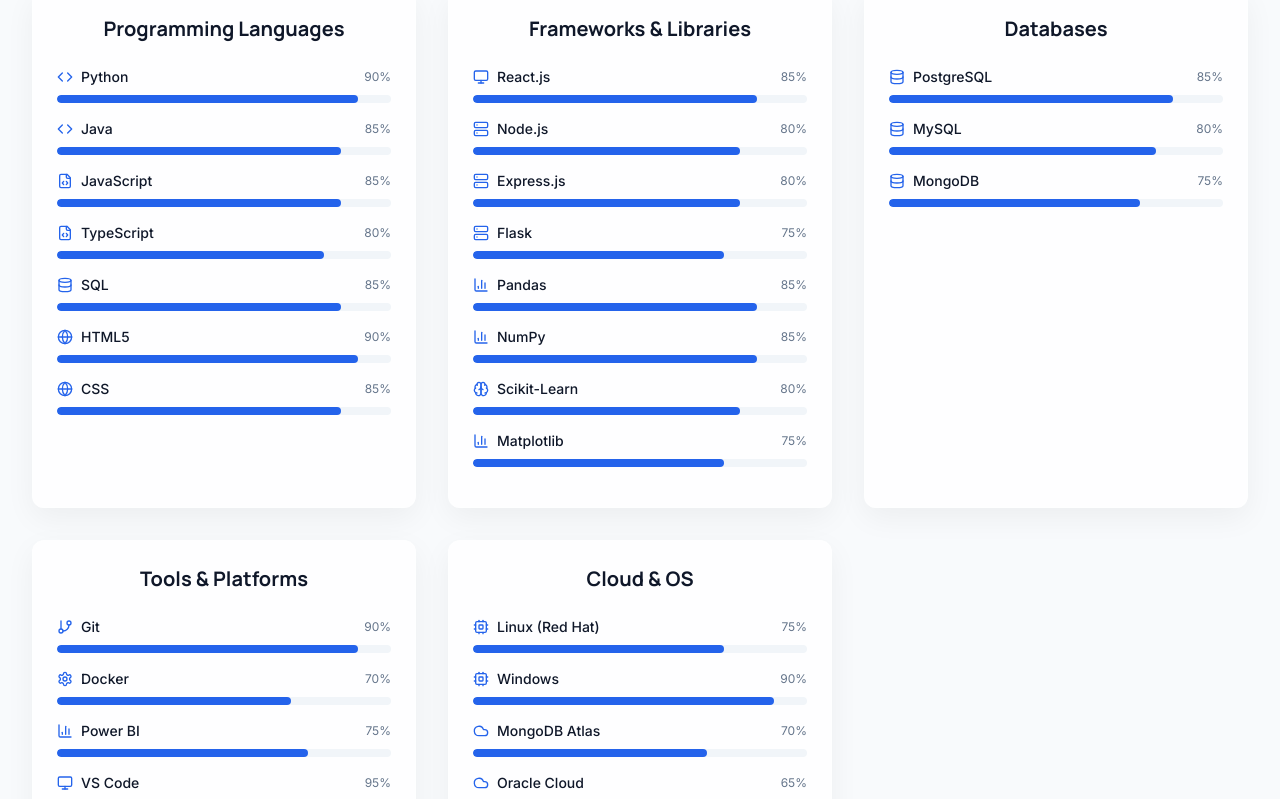
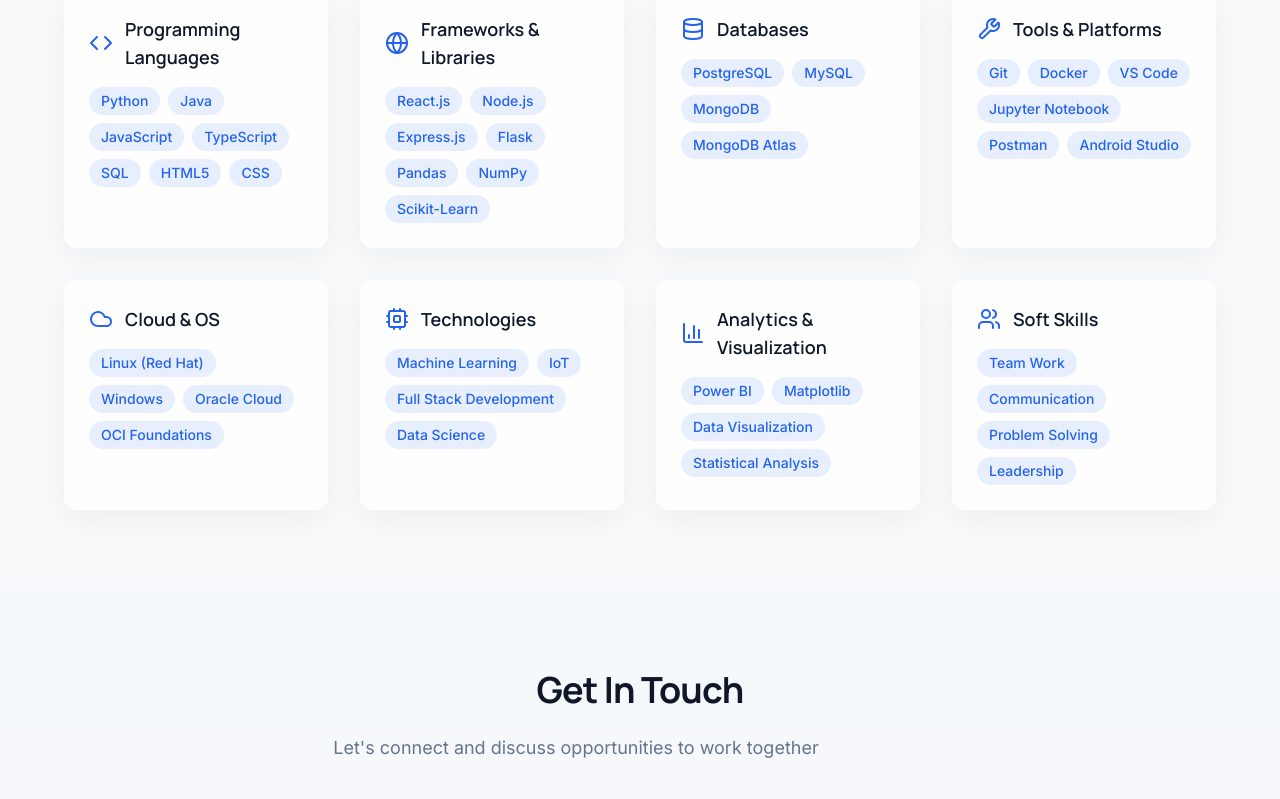
Before and after one commit to SANKEERTH569/Sankeerth_Portfolio, a React (Vite) app: page / in a window 1280 px wide. Shown: the part 4860-5659 px from the top of the page. Built offline with nearby package versions, Linux system fonts and the light colour scheme.

Commit message:
Revert UI changes

```diff
--- a/src/components/Skills.tsx
+++ b/src/components/Skills.tsx
@@ -1,58 +1,7 @@
 
-import React, { useEffect, useState } from 'react';
-import {
-  Code,
-  Database,
-  Monitor,
-  Smartphone,
-  Cloud,
-  GitBranch,
-  FileCode,
-  Globe,
-  Server,
-  BarChart3,
-  Brain,
-  Cpu,
-  Settings
-} from 'lucide-react';
+import React, { useEffect } from 'react';
+import { Code, Database, Cloud, Wrench, Users, Globe, Cpu, BarChart3 } from 'lucide-react';
 import { useRevealAnimation } from '../utils/animations';
-
-interface Skill {
-  name: string;
-  level: number;
-  category: string;
-  icon: React.ReactNode;
-}
-
-const SkillBar: React.FC<{ skill: Skill; index: number }> = ({ skill, index }) => {
-  const [width, setWidth] = useState(0);
-
-  useEffect(() => {
-    const timer = setTimeout(() => {
-      setWidth(skill.level);
-    }, index * 100);
-
-    return () => clearTimeout(timer);
-  }, [skill.level, index]);
-
-  return (
-    <div className="mb-4">
-      <div className="flex items-center justify-between mb-2">
-        <div className="flex items-center gap-2">
-          <div className="text-primary">{skill.icon}</div>
-          <span className="text-sm font-medium">{skill.name}</span>
-        </div>
-        <span className="text-xs text-muted-foreground">{skill.level}%</span>
-      </div>
-      <div className="w-full h-2 bg-secondary rounded-full overflow-hidden">
-        <div
-          className="h-full bg-primary rounded-full transition-all duration-1000 ease-out"
-          style={{ width: `${width}%` }}
-        ></div>
-      </div>
-    </div>
-  );
-};
 
 const Skills: React.FC = () => {
   const { setupObserver } = useRevealAnimation();
@@ -62,76 +11,86 @@ const Skills: React.FC = () => {
     return cleanup;
   }, []);
 
-  const skills: Skill[] = [
-    // Programming Languages
-    { name: "Python", level: 90, category: "Programming Languages", icon: <Code size={16} /> },
-    { name: "Java", level: 85, category: "Programming Languages", icon: <Code size={16} /> },
-    { name: "JavaScript", level: 85, category: "Programming Languages", icon: <FileCode size={16} /> },
-    { name: "TypeScript", level: 80, category: "Programming Languages", icon: <FileCode size={16} /> },
-    { name: "SQL", level: 85, category: "Programming Languages", icon: <Database size={16} /> },
-    { name: "HTML5", level: 90, category: "Programming Languages", icon: <Globe size={16} /> },
-    { name: "CSS", level: 85, category: "Programming Languages", icon: <Globe size={16} /> },
-
-    // Frameworks & Libraries
-    { name: "React.js", level: 85, category: "Frameworks & Libraries", icon: <Monitor size={16} /> },
-    { name: "Node.js", level: 80, category: "Frameworks & Libraries", icon: <Server size={16} /> },
-    { name: "Express.js", level: 80, category: "Frameworks & Libraries", icon: <Server size={16} /> },
-    { name: "Flask", level: 75, category: "Frameworks & Libraries", icon: <Server size={16} /> },
-    { name: "Pandas", level: 85, category: "Frameworks & Libraries", icon: <BarChart3 size={16} /> },
-    { name: "NumPy", level: 85, category: "Frameworks & Libraries", icon: <BarChart3 size={16} /> },
-    { name: "Scikit-Learn", level: 80, category: "Frameworks & Libraries", icon: <Brain size={16} /> },
-    { name: "Matplotlib", level: 75, category: "Frameworks & Libraries", icon: <BarChart3 size={16} /> },
-
-    // Databases
-    { name: "PostgreSQL", level: 85, category: "Databases", icon: <Database size={16} /> },
-    { name: "MySQL", level: 80, category: "Databases", icon: <Database size={16} /> },
-    { name: "MongoDB", level: 75, category: "Databases", icon: <Database size={16} /> },
-
-    // Tools & Platforms
-    { name: "Git", level: 90, category: "Tools & Platforms", icon: <GitBranch size={16} /> },
-    { name: "Docker", level: 70, category: "Tools & Platforms", icon: <Settings size={16} /> },
-    { name: "Power BI", level: 75, category: "Tools & Platforms", icon: <BarChart3 size={16} /> },
-    { name: "VS Code", level: 95, category: "Tools & Platforms", icon: <Monitor size={16} /> },
-    { name: "Jupyter Notebook", level: 90, category: "Tools & Platforms", icon: <Monitor size={16} /> },
-    { name: "Postman", level: 85, category: "Tools & Platforms", icon: <Monitor size={16} /> },
-    { name: "Android Studio", level: 75, category: "Tools & Platforms", icon: <Smartphone size={16} /> },
-    { name: "IntelliJ IDEA", level: 80, category: "Tools & Platforms", icon: <Monitor size={16} /> },
-
-    // Cloud & OS
-    { name: "Linux (Red Hat)", level: 75, category: "Cloud & OS", icon: <Cpu size={16} /> },
-    { name: "Windows", level: 90, category: "Cloud & OS", icon: <Cpu size={16} /> },
-    { name: "MongoDB Atlas", level: 70, category: "Cloud & OS", icon: <Cloud size={16} /> },
-    { name: "Oracle Cloud", level: 65, category: "Cloud & OS", icon: <Cloud size={16} /> }
+  const skillCategories = [
+    {
+      icon: <Code className="w-6 h-6" />,
+      title: "Programming Languages",
+      skills: ["Python", "Java", "JavaScript", "TypeScript", "SQL", "HTML5", "CSS"]
+    },
+    {
+      icon: <Globe className="w-6 h-6" />,
+      title: "Frameworks & Libraries",
+      skills: ["React.js", "Node.js", "Express.js", "Flask", "Pandas", "NumPy", "Scikit-Learn"]
+    },
+    {
+      icon: <Database className="w-6 h-6" />,
+      title: "Databases",
+      skills: ["PostgreSQL", "MySQL", "MongoDB", "MongoDB Atlas"]
+    },
+    {
+      icon: <Wrench className="w-6 h-6" />,
+      title: "Tools & Platforms",
+      skills: ["Git", "Docker", "VS Code", "Jupyter Notebook", "Postman", "Android Studio"]
+    },
+    {
+      icon: <Cloud className="w-6 h-6" />,
+      title: "Cloud & OS",
+      skills: ["Linux (Red Hat)", "Windows", "Oracle Cloud", "OCI Foundations"]
+    },
+    {
+      icon: <Cpu className="w-6 h-6" />,
+      title: "Technologies",
+      skills: ["Machine Learning", "IoT", "Full Stack Development", "Data Science"]
+    },
+    {
+      icon: <BarChart3 className="w-6 h-6" />,
+      title: "Analytics & Visualization",
+      skills: ["Power BI", "Matplotlib", "Data Visualization", "Statistical Analysis"]
+    },
+    {
+      icon: <Users className="w-6 h-6" />,
+      title: "Soft Skills",
+      skills: ["Team Work", "Communication", "Problem Solving", "Leadership"]
+    }
   ];
-
-  const categories = Array.from(new Set(skills.map(skill => skill.category)));
 
   return (
     <section id="skills" className="section-container">
+      <div className="max-w-6xl mx-auto">
         <div className="text-center mb-16">
           <h2 className="section-title reveal" data-direction="up">Technical Skills</h2>
           <p className="section-subtitle reveal" data-direction="up" style={{ transitionDelay: '0.1s' }}>
-          A comprehensive overview of my technical expertise and proficiency levels
+            A comprehensive overview of my technical expertise and competencies
           </p>
         </div>
 
-      <div className="grid grid-cols-1 md:grid-cols-2 lg:grid-cols-3 gap-8">
-        {categories.map((category, categoryIndex) => (
-          <div key={category} className="reveal" data-direction="up" style={{ transitionDelay: `${categoryIndex * 0.1}s` }}>
-            <div className="card-glass h-full">
-              <h3 className="font-display text-xl font-bold mb-6 text-center">
-                {category}
-              </h3>
-
-              {skills
-                .filter(skill => skill.category === category)
-                .map((skill, index) => (
-                  <SkillBar key={skill.name} skill={skill} index={index} />
-                ))
-              }
+        <div className="grid grid-cols-1 md:grid-cols-2 lg:grid-cols-3 xl:grid-cols-4 gap-8">
+          {skillCategories.map((category, index) => (
+            <div
+              key={category.title}
+              className="reveal card-glass group hover:shadow-lg transition-all duration-300"
+              data-direction="up"
+              style={{ transitionDelay: `${0.1 * index}s` }}
+            >
+              <div className="flex items-center mb-4">
+                <div className="text-primary mr-3 group-hover:scale-110 transition-transform duration-300">
+                  {category.icon}
+                </div>
+                <h3 className="font-display font-semibold text-lg">{category.title}</h3>
+              </div>
+              <div className="flex flex-wrap gap-2">
+                {category.skills.map((skill, skillIndex) => (
+                  <span
+                    key={skill}
+                    className="px-3 py-1 bg-primary/10 text-primary rounded-full text-sm font-medium hover:bg-primary/20 transition-colors cursor-default"
+                  >
+                    {skill}
+                  </span>
+                ))}
               </div>
             </div>
           ))}
+        </div>
       </div>
     </section>
   );
```
Lines whose indentation alone changed are shown as unchanged.
